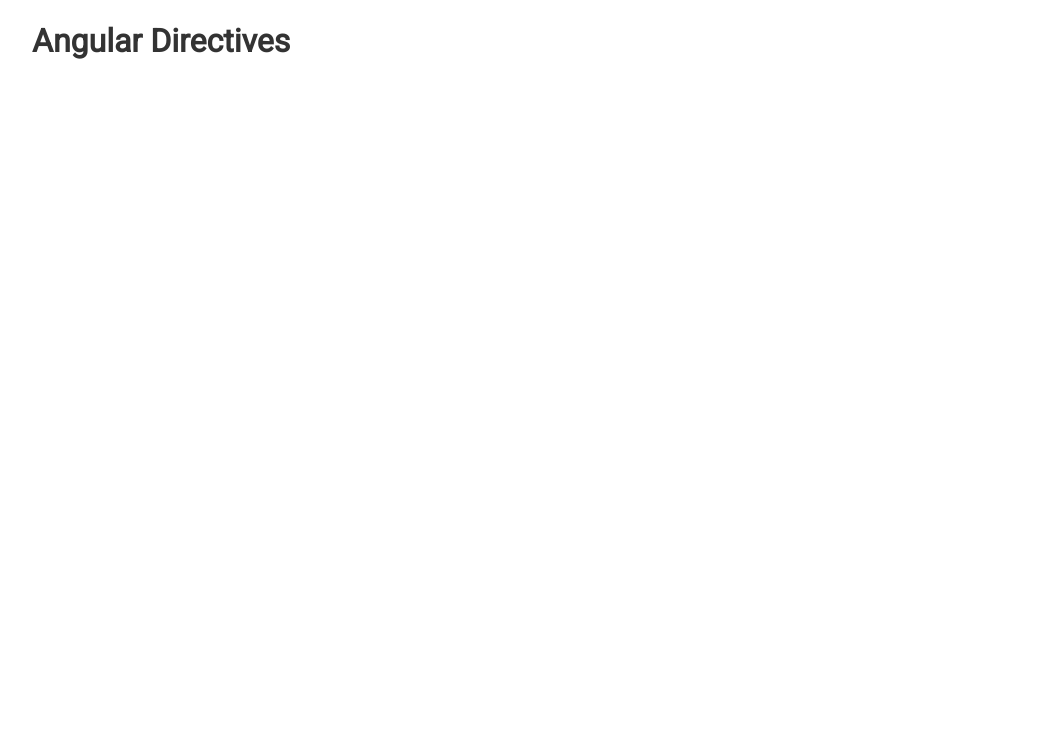
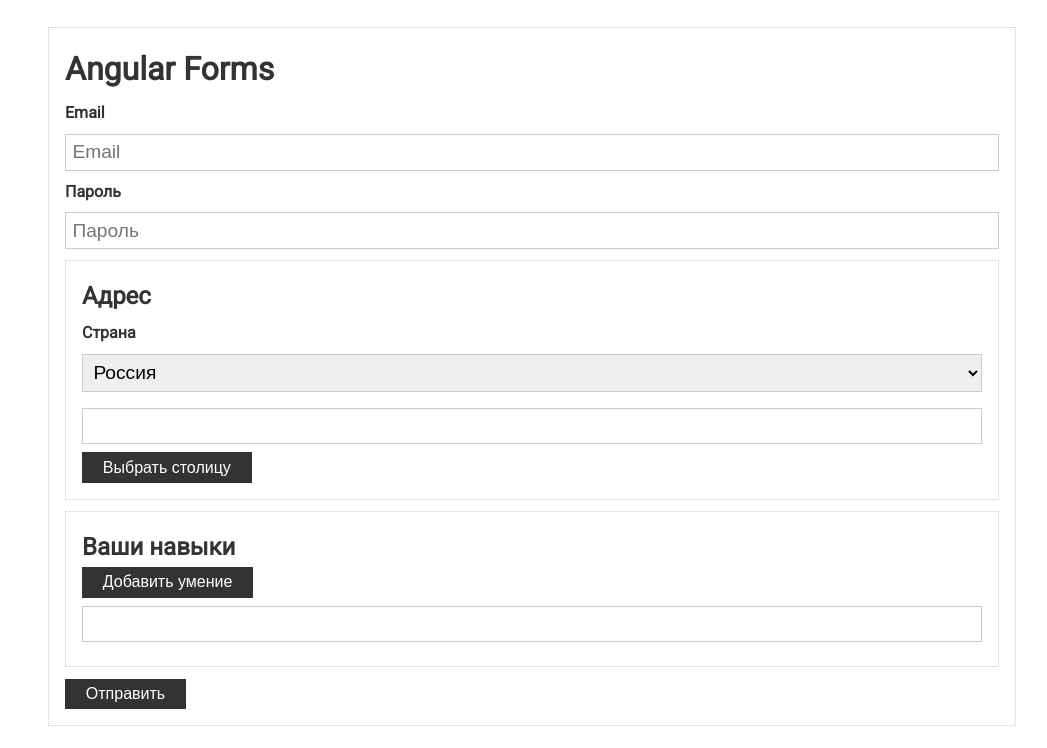
Before and after one commit to natali-gracia/ng-basics, an Angular app: page / in a window 1280 px wide. Shown: the top 748 px of the page, without its empty margins (108-1155 px from the left). Built offline with nearby package versions, Linux system fonts and the light colour scheme.

Commit message:
create enviroment for forms

```diff
--- a/src/app/app.component.css
+++ b/src/app/app.component.css
@@ -0,0 +1,3 @@
+p {
+  font-size: 1.5rem;
+}
--- a/src/app/app.component.html
+++ b/src/app/app.component.html
@@ -1,3 +1,48 @@
 <div class="container">
-  <h1>Angular Directives</h1>
+  <form class="card">
+    <h1>Angular Forms</h1>
+
+    <div class="form-control">
+      <label>Email</label>
+      <input type="text" placeholder="Email" />
+      <div class="validation"></div>
+    </div>
+
+    <div class="form-control">
+      <label>Пароль</label>
+      <input type="password" placeholder="Пароль" />
+      <div class="validation"></div>
+    </div>
+
+    <div class="card">
+      <h2>Адрес</h2>
+
+      <div class="form-control">
+        <label>Страна</label>
+
+        <select>
+          <option value="ru">Россия</option>
+          <option value="ua">Украина</option>
+          <option value="by">Беларусь</option>
+        </select>
+      </div>
+
+      <div class="form-control">
+        <input type="text" />
+      </div>
+
+      <button class="btn">Выбрать столицу</button>
+    </div>
+
+    <div class="card">
+      <h2>Ваши навыки</h2>
+      <button class="btn">Добавить умение</button>
+      <div class="form-control">
+        <label></label>
+        <input type="text" />
+      </div>
+    </div>
+
+    <button class="btn">Отправить</button>
+  </form>
 </div>
--- a/src/styles.css
+++ b/src/styles.css
@@ -17,7 +17,7 @@
 .container {
   max-width: 1000px;
   margin: 0 auto;
-  padding-top: 1rem;
+  padding: 1rem;
 }
 
 a {
@@ -49,6 +49,12 @@
   outline: none;
 }
 
+.btn:disabled {
+  background: #ccc;
+  color: #000;
+  cursor: not-allowed;
+}
+
 .btn:hover {
   opacity: 0.8;
 }
@@ -56,6 +62,22 @@
 .form-control {
   display: block;
   margin-top: 0.3rem;
+  margin-bottom: 0.5rem;
+}
+
+.form-control label {
+  display: block;
+  font-weight: bold;
+  font-size: 1rem;
+  margin-bottom: 0.5rem;
+}
+
+.form-control input {
+  margin-bottom: 0;
+}
+
+.form-control .validation {
+  color: red;
 }
 
 .card {
@@ -72,7 +94,7 @@
   padding: 0.4rem;
   font-size: 1.2rem;
   border: 1px solid #ccc;
-  margin: 1.2rem 0;
+  margin-bottom: 1rem;
 }
 
 hr {
```
